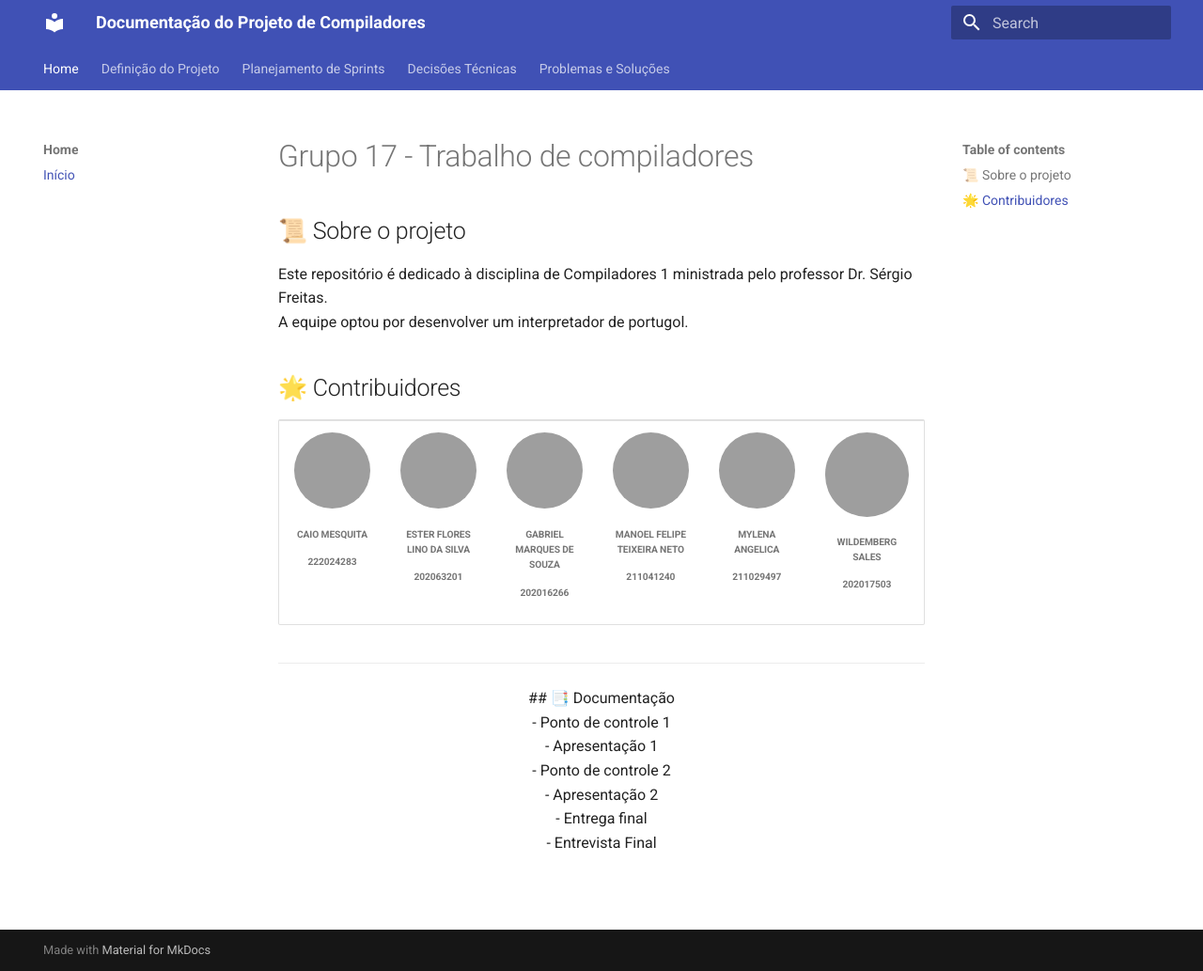
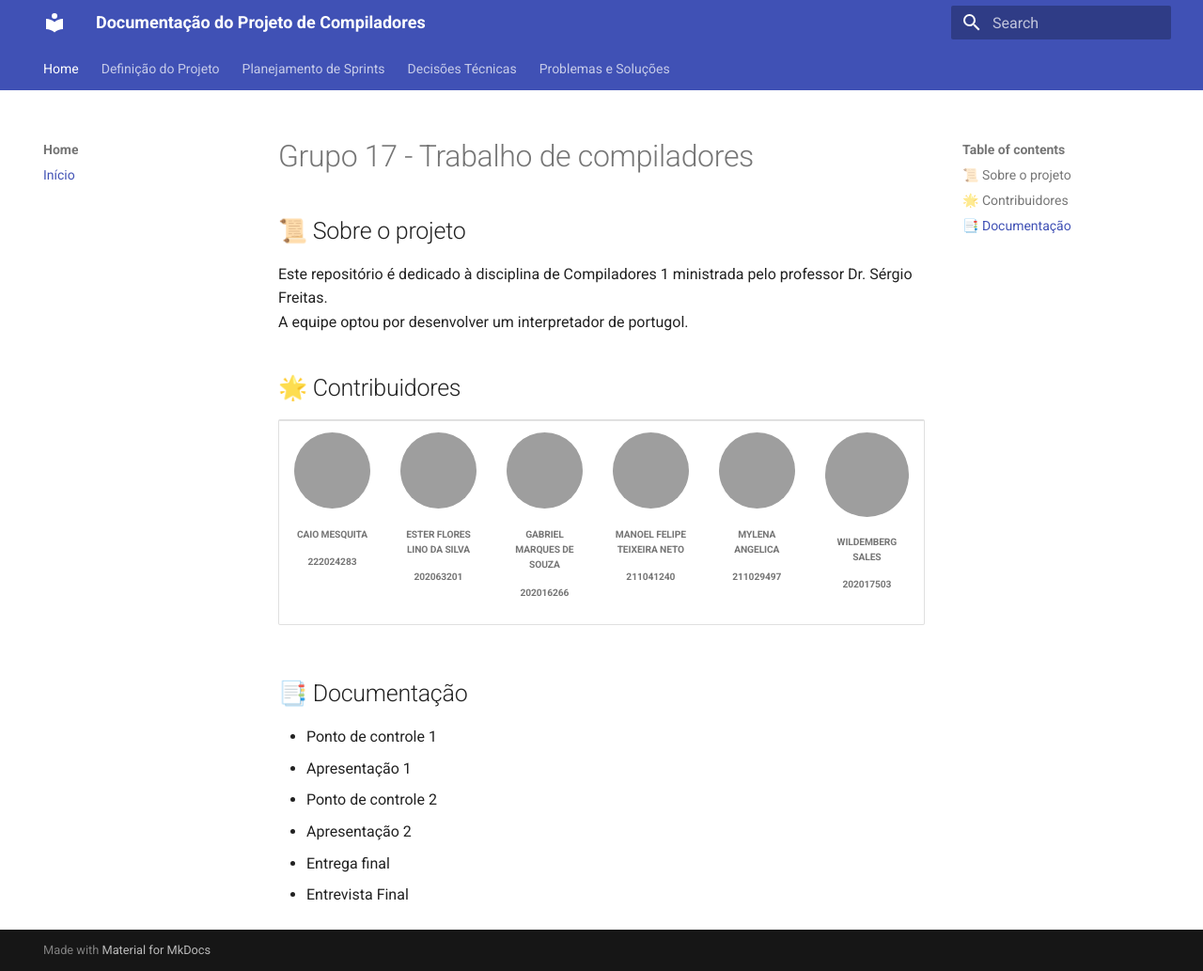
Before and after one commit to Compiladores-1-25-1/Grupo-17---Trabalho-de-compiladores-, an MkDocs documentation site: the page built from docs/index.md, in a window 1280 px wide and 1033 px high, cut to the strip 0-1033 px from the top of the window. Shown: the whole strip at 94% size. Built offline with MkDocs 1.6.1 and Material for MkDocs 9.7.7, drawn with Linux system fonts in a browser that asks for light colours; grey boxes are pictures that could not be loaded.

```diff
--- a/docs/index.md
+++ b/docs/index.md
@@ -51,11 +51,10 @@
             </a>
         </td>
 </table>
- <! -- ## :email: Site -->
-<hr/>
+</center>
 
 
-## 📑 Documentação <br>
+## 📑 Documentação
 
 - Ponto de controle 1 <br>
 - Apresentação 1 <br>
```
Also changed, not shown: docs/planejamento-sprints.md (+9 -9 lines).
